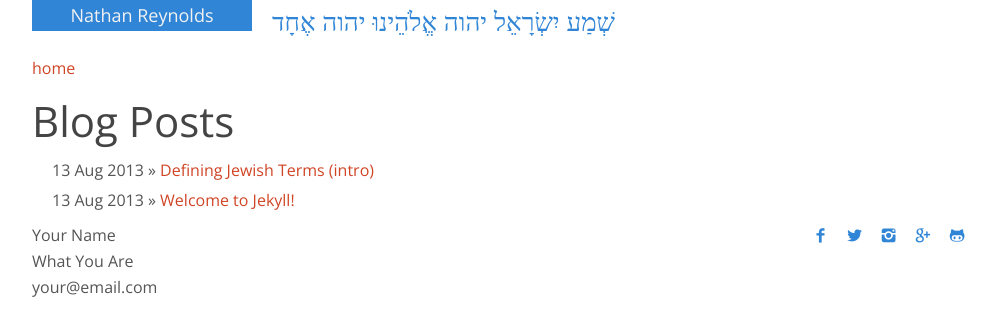
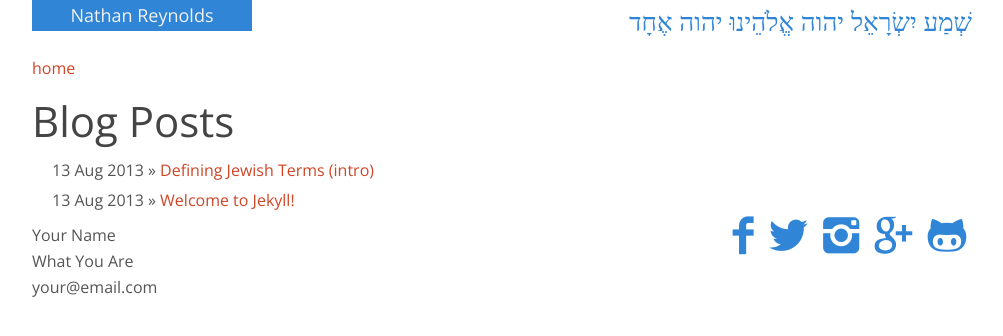
Before and after one commit to nathanreynolds/nathanreynolds.github.io, a Jekyll site: the page built from index.html, in a window 1280 px wide. Shown: the top 336 px of the page, without its empty margins (138-1141 px from the left). Built offline with Jekyll 4.4.1, drawn with Linux system fonts in a browser that asks for light colours; Markdown is read by kramdown in place of the engine named in the settings.

Commit message:
Funny stuff :-)

```diff
--- a/_layouts/default.html
+++ b/_layouts/default.html
@@ -66,13 +66,11 @@
         </p>
       </div>
       <div class="nine columns social">
-        <p>
-          <a href="http://facebook.com/nathan.d.reynolds/"><i class="icon-facebook" title="facebook"></i></a>
-          <a href="http://twitter.com/nathandreynolds/"><i class="icon-twitter" title="twitter"></i></a>
-          <a href="http://instagram.com/nathandreynolds/"><i class="icon-instagram" title="instagram"></i></a>
-          <a href="https://plus.google.com/111047045331256281193/"><i class="icon-gplus" title="google plus"></i></a>
-          <a href="http://github.com/nathanreynolds/"><i class="icon-github" title="github"></i></a>
-        </p>
+        <a href="http://facebook.com/nathan.d.reynolds/"><i class="icon-facebook" title="facebook"></i></a>
+        <a href="http://twitter.com/nathandreynolds/"><i class="icon-twitter" title="twitter"></i></a>
+        <a href="http://instagram.com/nathandreynolds/"><i class="icon-instagram" title="instagram"></i></a>
+        <a href="https://plus.google.com/111047045331256281193/"><i class="icon-gplus" title="google plus"></i></a>
+        <a href="http://github.com/nathanreynolds/"><i class="icon-github" title="github"></i></a>
       </div>
     </div>
   </div> <!-- /container -->
--- a/css/gumby.css
+++ b/css/gumby.css
@@ -1874,14 +1874,13 @@ table.rounded thead ~ tr:last-child td:last-child, table.rounded tbody tr:last-c
 table.rounded thead ~ tr:last-child td:first-child, table.rounded tbody tr:last-child td:first-child { border-bottom-left-radius: 4px; }
 table.rounded thead th, table.rounded thead td, table.rounded caption + tbody tr:first-child td, table.rounded > tbody:first-child tr:first-child td { border-top: 0; }
 
-.herbrew { text-align: right; }
+.hebrew { text-align: right; }
 
 h1[role="header"] { font-size: 18px; background: #3085d6; text-align: center; }
-
 h1[role="header"] a { display: block; margin: 0.6em inherit; color: #f2f2f2; }
 
 p[role="sub-header"] { color: #3085d6; font-size: 26px; }
 
-.social { font-size: 48px; text-align: right; }
-
+.social { text-align: right; }
 .social a { color: #3085d6; }
+.social a i { font-size: 42px; }
```
Also changed, not shown: _sass/_custom.scss (+13 -10 lines), 4 other files.
